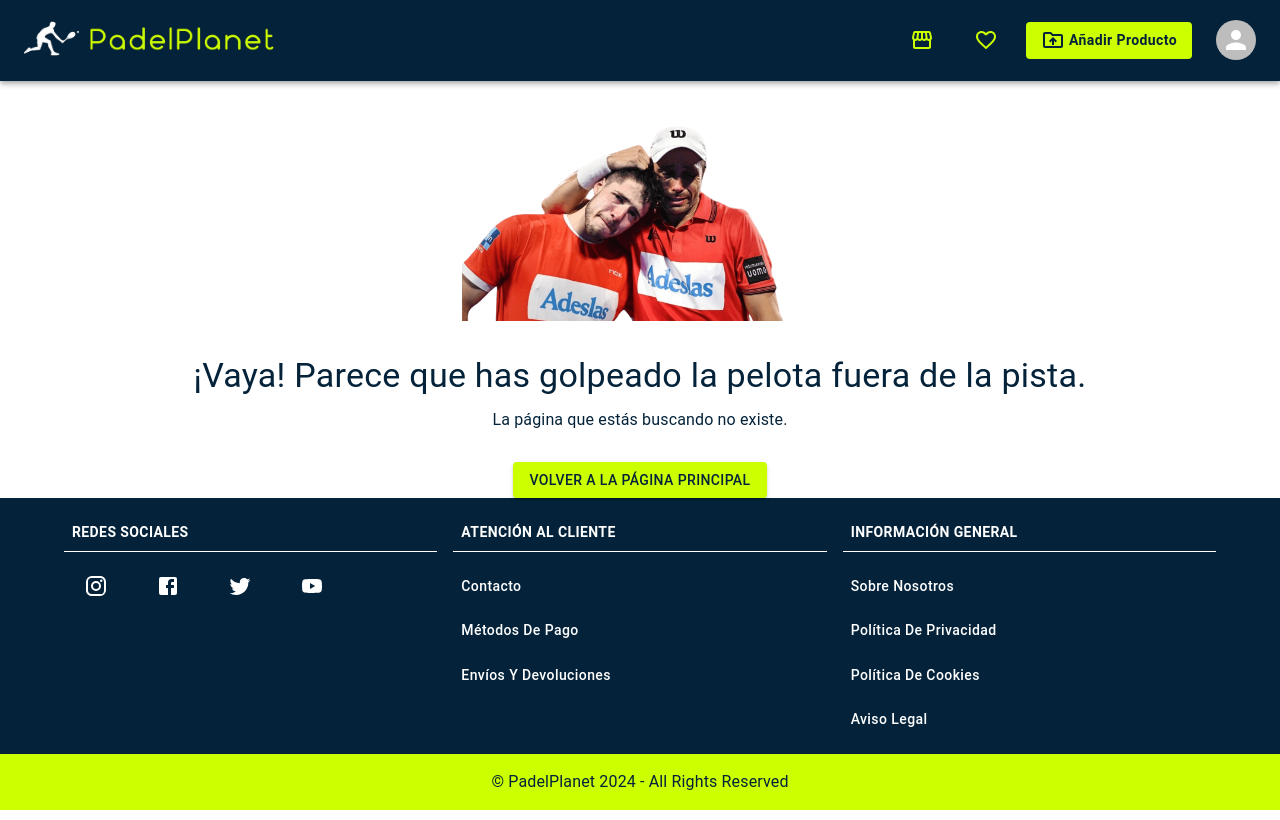
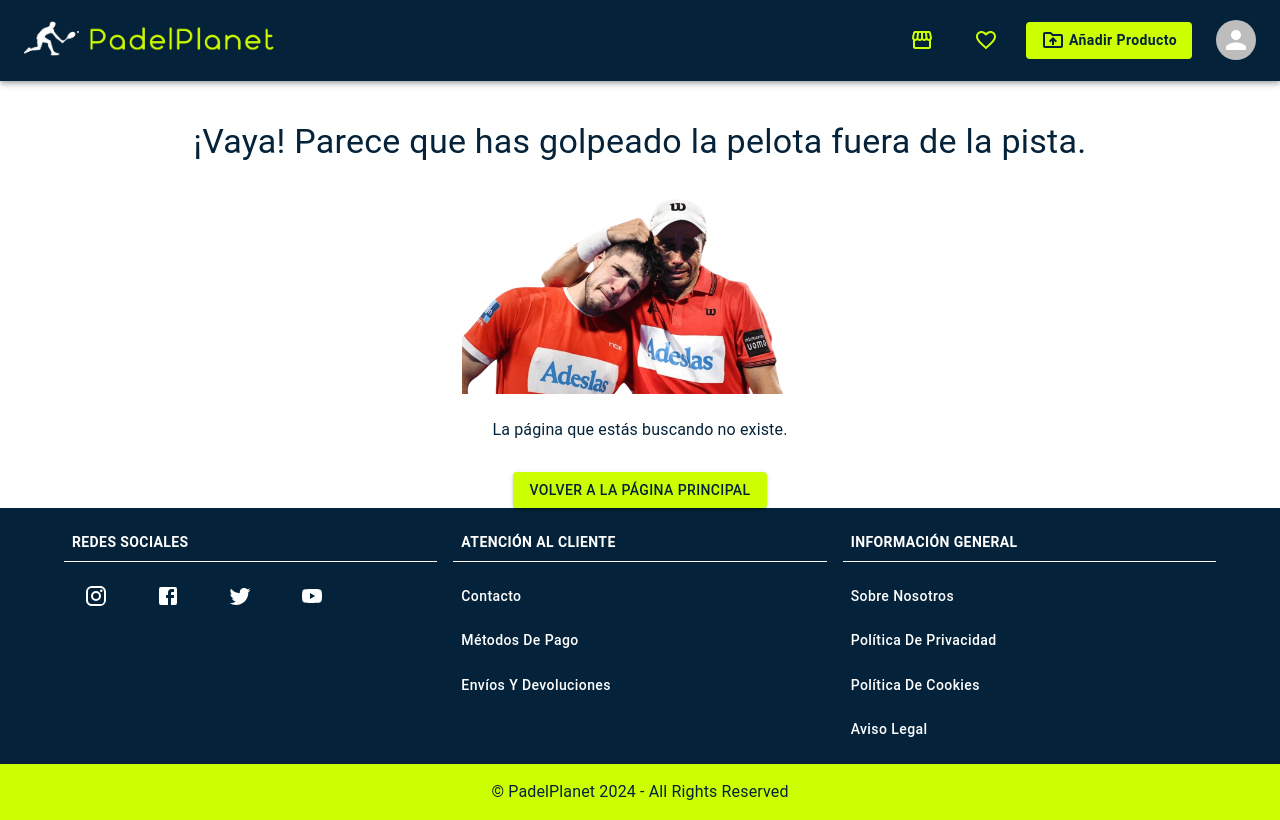
Before and after one commit to VictorGlez94/PadelPlanet, a React (Vite) app in the folder frontend/: page /privacidad in a window 1280 px wide. Built offline with nearby package versions, Linux system fonts and the light colour scheme.

Commit message:
error 404 update

```diff
--- a/frontend/src/pages/NotFound/NotFound.jsx
+++ b/frontend/src/pages/NotFound/NotFound.jsx
@@ -8,10 +8,10 @@
       color="#04233A"
     >
       <Container sx={{textAlign: 'center'}}>
-        <img src="src/assets/images/error 404.png" alt="Error 404" style={{ maxHeight: '200px', width: 'auto', marginBottom: '30px'}}/>
         <Typography variant="h4" gutterBottom>
         ¡Vaya! Parece que has golpeado la pelota fuera de la pista.
         </Typography>
+        <img src="src/assets/images/error 404.png" alt="Error 404" style={{ maxHeight: '200px', width: 'auto', marginTop: '20px', marginBottom: '20px'}}/>
         <Typography variant="body1" gutterBottom>
          La página que estás buscando no existe.
         </Typography>
```
